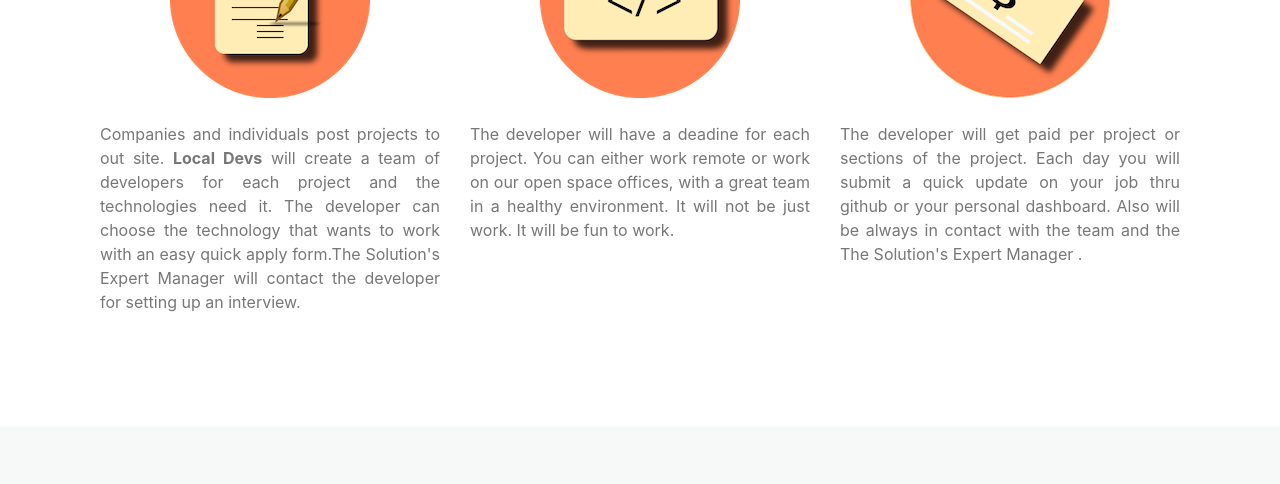
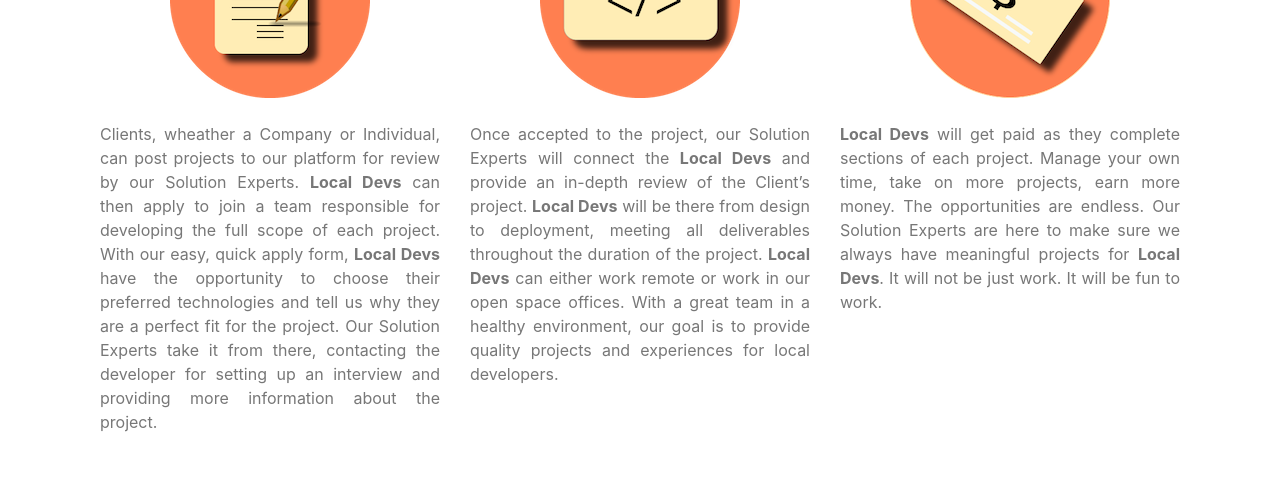
Before and after one commit to Davsip/local-devs, a React (Create React App) app in the folder client/: page / in a window 1280 px wide. Shown: the part 1120-1604 px from the top of the page. Built offline with nearby package versions, Linux system fonts and the light colour scheme; no server answers; what auth0-js would draw is missing.

Commit message:
reviewed and edited how it works content

```diff
--- a/client/src/App.js
+++ b/client/src/App.js
@@ -245,12 +245,7 @@ class App extends Component {
                 <br />
                 <br />
                 <p className="text-justify">
-                  Companies and individuals post projects to out site.{" "}
-                  <b>Local Devs</b> will create a team of developers for each
-                  project and the technologies need it. The developer can choose
-                  the technology that wants to work with an easy quick apply
-                  form.The Solution's Expert Manager will contact the developer
-                  for setting up an interview.
+                  Clients, wheather a Company or Individual, can post projects to our platform for review by our Solution Experts. <b>Local Devs</b> can then apply to join a team responsible for developing the full scope of each project. With our easy, quick apply form, <b>Local Devs</b> have the opportunity to choose their preferred technologies and tell us why they are a perfect fit for the project. Our Solution Experts take it from there, contacting the developer for setting  up an interview and providing more information about the project.
                 </p>
               </div>
               <div className="col-md-5 col-lg-4">
@@ -262,10 +257,7 @@ class App extends Component {
                 <br />
                 <br />
                 <p className="text-justify">
-                  The developer will have a deadine for each project. You can
-                  either work remote or work on our open space offices, with a
-                  great team in a healthy environment. It will not be just work.
-                  It will be fun to work.
+                  Once accepted to the project, our Solution Experts will connect the <b>Local Devs</b> and provide an in-depth review of the Client’s project. <b>Local  Devs</b> will be there from design to deployment, meeting all deliverables throughout the duration of the project. <b>Local Devs</b> can either work remote or work in our open space offices. With a great team in a healthy environment, our goal is to provide quality projects and experiences for local developers.
                 </p>
               </div>
               <div className="col-md-5 col-lg-4 ">
@@ -277,10 +269,7 @@ class App extends Component {
                 <br />
                 <br />
                 <p className="text-justify">
-                  The developer will get paid per project or sections of the
-                  project. Each day you will submit a quick update on your job
-                  thru github or your personal dashboard. Also will be always in
-                  contact with the team and the The Solution's Expert Manager .{" "}
+                  <b>Local Devs</b> will get paid as they complete sections of each project. Manage your own time, take on more projects, earn more money. The opportunities are endless. Our Solution Experts are here to make sure we always have meaningful projects for <b>Local Devs</b>. It will not be just work. It will be fun to work.
                 </p>
               </div>
             </div>
```
